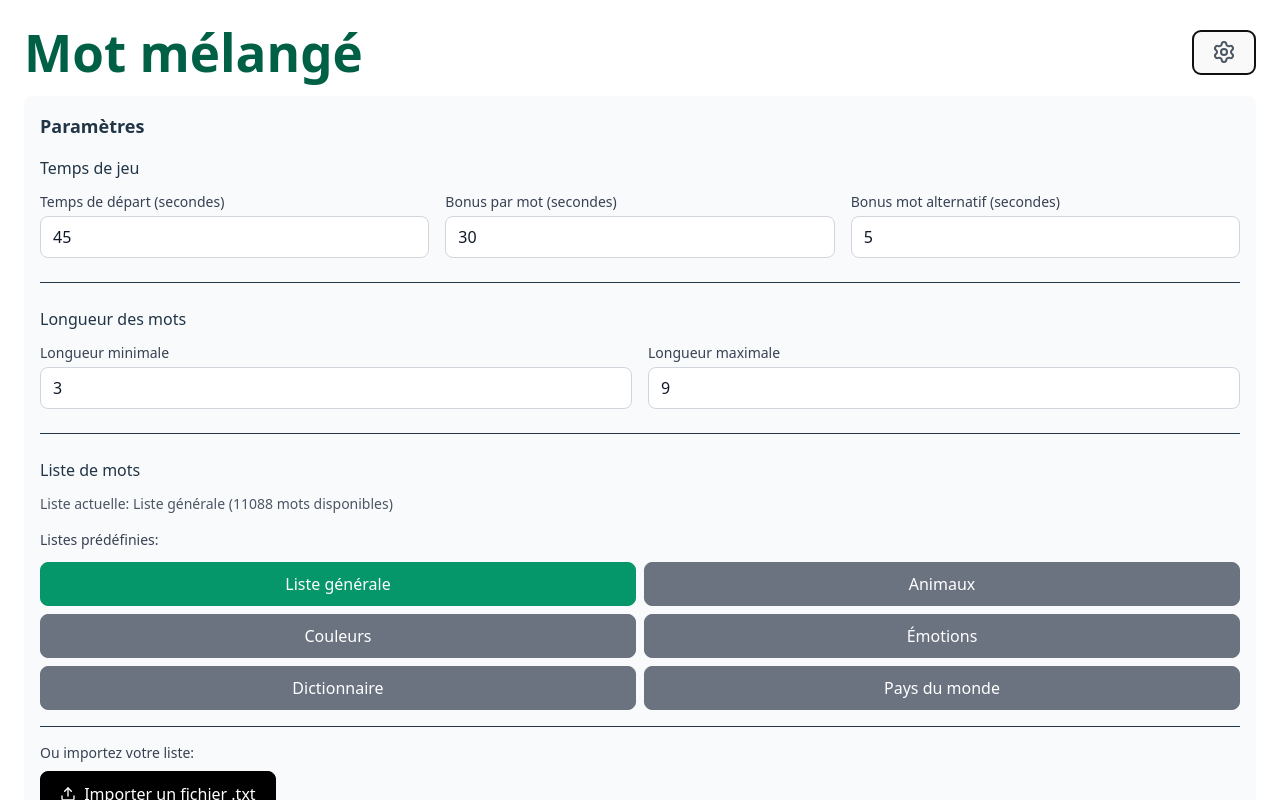
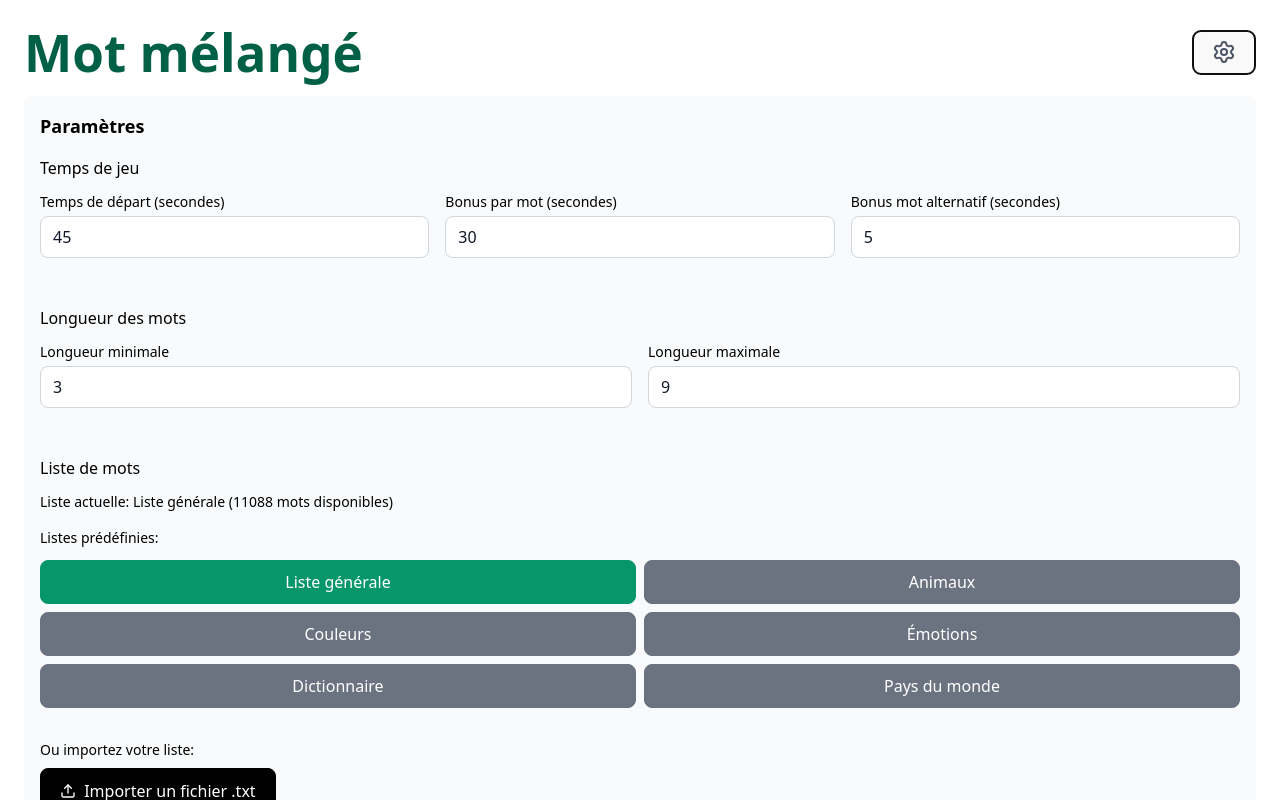
Before and after one commit to GabinKolly/mot_aleatoire, a React (Vite) app: page / in a window 1280 px wide. Both pictures are taken after a click on the button 1223 px from the left and 52 px from the top of the page. Shown: the top 800 px of the page. Built offline with nearby package versions, Linux system fonts and the light colour scheme.

Commit message:
Make the white text black in the settings and remove the black lines

```diff
--- a/src/App.jsx
+++ b/src/App.jsx
@@ -466,14 +466,14 @@ export default function ScrabbleTrainer() {
   );
 
   const renderSettings = () => (
-    <div className="mb-6 p-4 bg-gray-50 rounded-lg">
-      <h2 className="text-lg font-semibold mb-4">Paramètres</h2>
+    <div className="mb-6 p-4 bg-gray-50 rounded-lg text-black">
+      <h2 className="text-lg font-semibold mb-4 text-black">Paramètres</h2>
 
-      <div className="mb-6 pb-6 border-b">
-        <h3 className="text-md font-medium mb-3">Temps de jeu</h3>
+      <div className="mb-6 pb-6">
+        <h3 className="text-md font-medium mb-3 text-black">Temps de jeu</h3>
         <div className="grid grid-cols-1 md:grid-cols-3 gap-4">
           <div>
-            <label className="block text-sm text-gray-700 mb-1">
+            <label className="block text-sm text-black mb-1">
               Temps de départ (secondes)
             </label>
             <input
@@ -508,7 +508,7 @@ export default function ScrabbleTrainer() {
             />
           </div>
           <div>
-            <label className="block text-sm text-gray-700 mb-1">
+            <label className="block text-sm text-black mb-1">
               Bonus par mot (secondes)
             </label>
             <input
@@ -543,7 +543,7 @@ export default function ScrabbleTrainer() {
             />
           </div>
           <div>
-            <label className="block text-sm text-gray-700 mb-1">
+            <label className="block text-sm text-black mb-1">
               Bonus mot alternatif (secondes)
             </label>
             <input
@@ -580,11 +580,11 @@ export default function ScrabbleTrainer() {
         </div>
       </div>
 
-      <div className="mb-6 pb-6 border-b">
-        <h3 className="text-md font-medium mb-3">Longueur des mots</h3>
+      <div className="mb-6 pb-6">
+        <h3 className="text-md font-medium mb-3 text-black">Longueur des mots</h3>
         <div className="grid grid-cols-1 md:grid-cols-2 gap-4">
           <div>
-            <label className="block text-sm text-gray-700 mb-1">
+            <label className="block text-sm text-black mb-1">
               Longueur minimale
             </label>
             <input
@@ -604,7 +604,7 @@ export default function ScrabbleTrainer() {
             />
           </div>
           <div>
-            <label className="block text-sm text-gray-700 mb-1">
+            <label className="block text-sm text-black mb-1">
               Longueur maximale
             </label>
             <input
@@ -619,13 +619,13 @@ export default function ScrabbleTrainer() {
         </div>
       </div>
 
-      <h3 className="text-md font-medium mb-3">Liste de mots</h3>
-      <p className="text-sm text-gray-600 mb-4">
+      <h3 className="text-md font-medium mb-3 text-black">Liste de mots</h3>
+      <p className="text-sm text-black mb-4">
         Liste actuelle: {wordListName} ({words.length} mots disponibles)
       </p>
 
       <div className="space-y-3 mb-4">
-        <p className="text-sm font-medium text-gray-700">Listes prédéfinies:</p>
+        <p className="text-sm font-medium text-black">Listes prédéfinies:</p>
         <div className="grid grid-cols-2 gap-2">
           {Object.entries(WORD_LISTS).map(([key, list]) => (
             <button
@@ -645,8 +645,8 @@ export default function ScrabbleTrainer() {
         </div>
       </div>
 
-      <div className="border-t pt-4">
-        <p className="text-sm font-medium text-gray-700 mb-2">Ou importez votre liste:</p>
+      <div className="pt-4">
+        <p className="text-sm font-medium text-black mb-2">Ou importez votre liste:</p>
         <input
           ref={fileInputRef}
           type="file"
@@ -661,7 +661,7 @@ export default function ScrabbleTrainer() {
           <Upload className="w-4 h-4" />
           Importer un fichier .txt
         </BlackButton>
-        <p className="text-xs text-gray-500 mt-2">
+        <p className="text-xs text-black mt-2">
           Format: un mot par ligne
         </p>
       </div>
```
